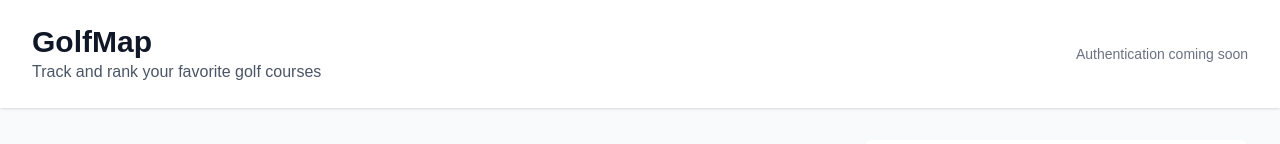
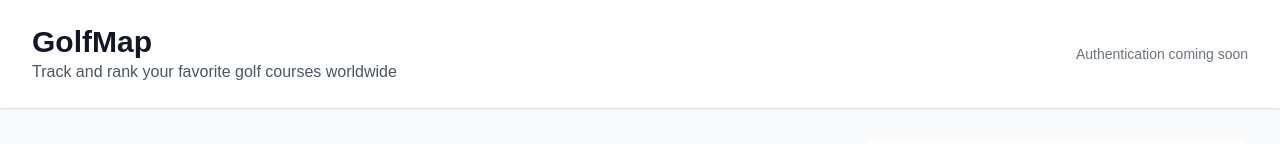
Before and after one commit to ebrodymoore/golfmap, a Next.js app: page / in a window 1280 px wide. Shown: the top 144 px of the page. Built offline with nearby package versions, Linux system fonts and the light colour scheme.

Commit message:
Trigger redeployment with minor text update

```diff
--- a/src/app/page.tsx
+++ b/src/app/page.tsx
@@ -11,7 +11,7 @@ export default function Home() {
           <div className="flex justify-between items-center py-6">
             <div>
               <h1 className="text-3xl font-bold text-gray-900">GolfMap</h1>
-              <p className="text-gray-600">Track and rank your favorite golf courses</p>
+              <p className="text-gray-600">Track and rank your favorite golf courses worldwide</p>
             </div>
             <div className="flex items-center gap-4">
               <span className="text-sm text-gray-500">Authentication coming soon</span>
```
